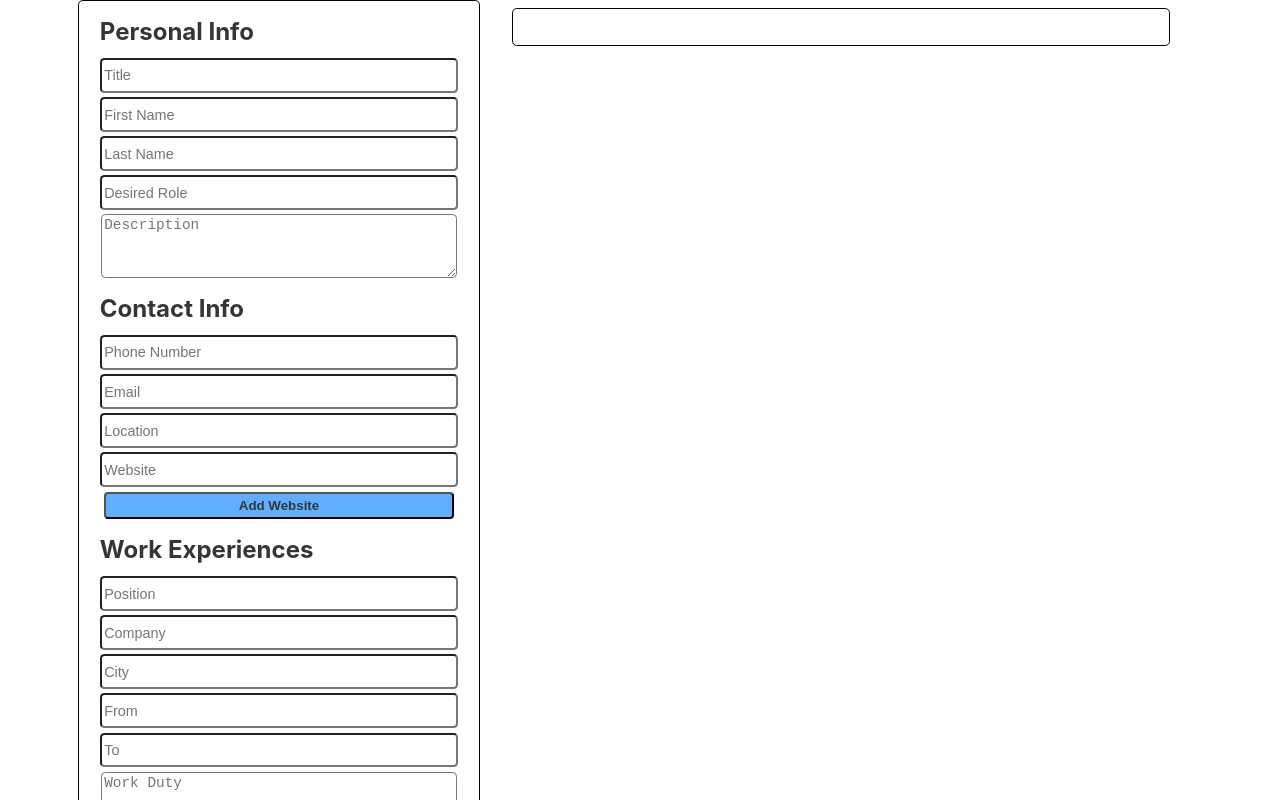
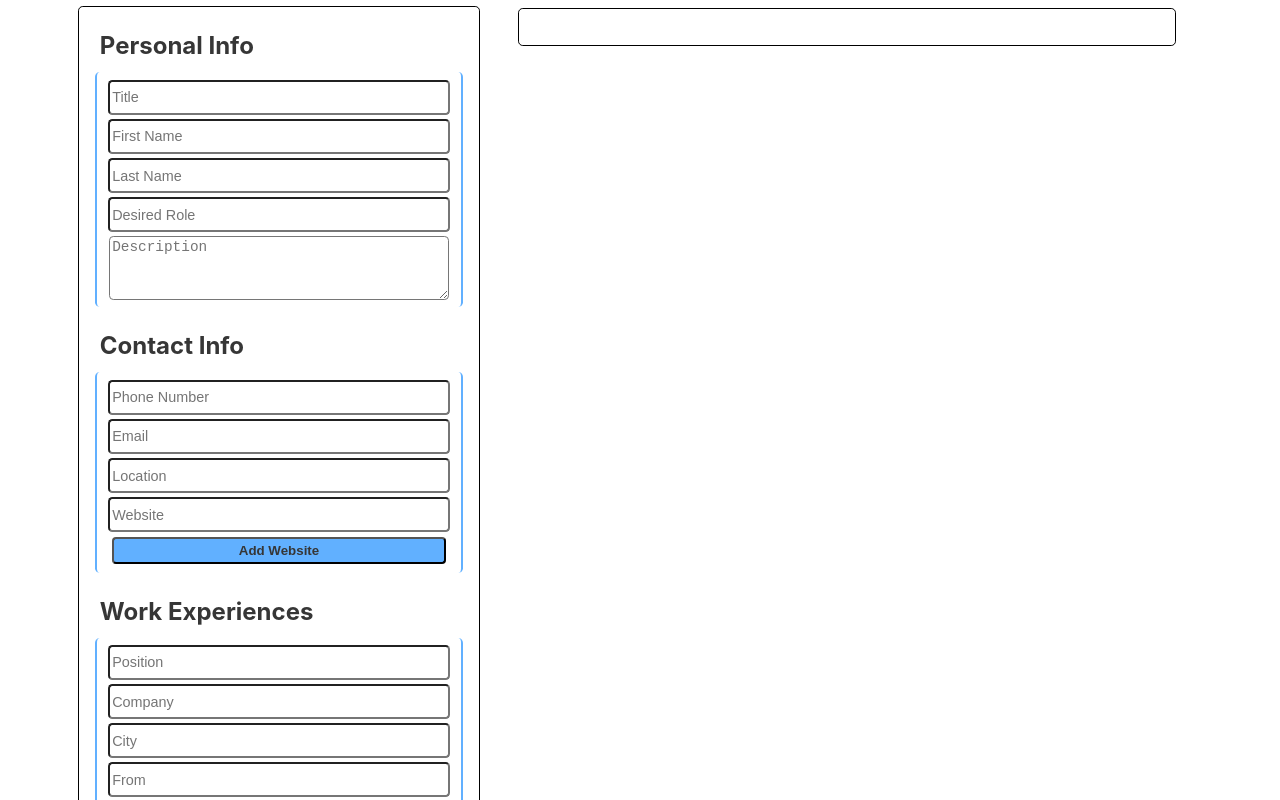
Before and after one commit to G-Cioni/cv-creator, a React (Create React App) app: page / in a window 1280 px wide. Shown: the top 800 px of the page. Built offline with nearby package versions, Linux system fonts and the light colour scheme.

Commit message:
edited forms

```diff
--- a/src/styles/App.css
+++ b/src/styles/App.css
@@ -6,10 +6,11 @@
   /*  Right side is calculated automatically when --cv-left-side is set */
   --cv-right-width: calc(var(--cv-width) - var(--cv-left-width));
   --cv-width: 41em;
-  --secondary-bg-color-1: #353535;
-  --secondary-bg-color-2: #60afff;
-  --secondary-bg-color-3: #284b63;
-  --secondary-bg-color-4: #cfd11a;
+  --secondary-bg-color-1: hsl(0, 0%, 21%);
+  --secondary-bg-color-2: hsl(210, 100%, 69%);
+  --secondary-bg-color-2-hover: hsl(210, 100%, 72%);
+  --secondary-bg-color-3: hsl(204, 42%, 27%);
+  --secondary-bg-color-4: hsl(61, 78%, 46%);
 }
 
 /* =====
@@ -35,13 +36,23 @@
   border-radius: var(--border-radius);
   border: 1px solid black;
   width: 25em;
+  margin: 0.4em;
+}
+.form {
+  margin: 1.5em auto;
+  padding: 0.2em 0.4em;
+  border-color: var(--secondary-bg-color-2);
+  border-left-style: solid;
+  border-radius: var(--border-radius);
+  border-right-style: solid;
+  border-width: 0.15rem;
 }
 
 .formSection {
   margin: 1em;
 }
 .formTitle {
-  margin: 0.5em 0.2em;
+  margin: 1em 0.2em -0.5em 0.2em;
 }
 
 /* Inputs */
@@ -73,6 +84,9 @@ button {
   background-color: var(--secondary-bg-color-2);
   color: var(--secondary-bg-color-1);
   font-weight: 600;
+}
+button:hover {
+  background-color: var(--secondary-bg-color-2-hover);
 }
 
 /* ====
```
